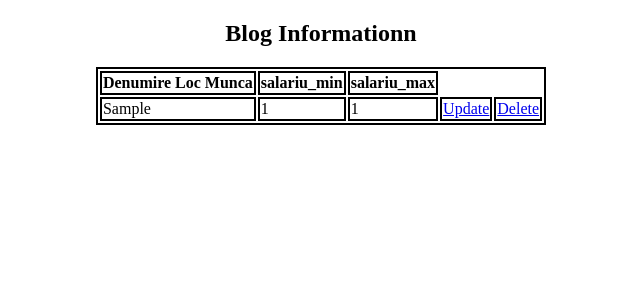
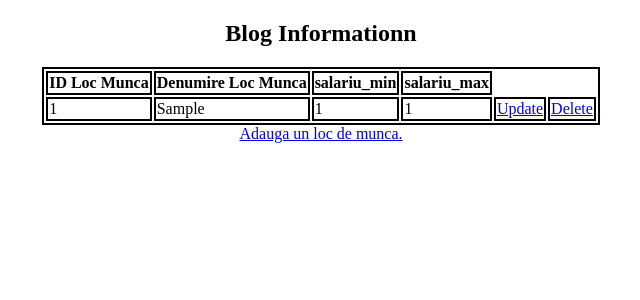
Before and after one commit to Bogdan2435/magazin_piese_auto, a Django app: page /search/locurimunca in a window 1280 px wide. Shown: the top 300 px of the page, without its empty margins (319-959 px from the left). Run offline with Django 4.2, Linux system fonts and the light colour scheme; tables that the repository leaves empty hold one stand-in row (values such as "Sample post").

Commit message:
add ID collumn to search table and add new item button

```diff
--- a/crud app/magpiese/tabele/templates/search_locurimunca.html
+++ b/crud app/magpiese/tabele/templates/search_locurimunca.html
@@ -21,6 +21,7 @@
     <table align="center" style="margin: 0px auto;">
         <thead>
             <tr>
+                <th>ID Loc Munca</th>
                 <th>Denumire Loc Munca</th>
                 <th>salariu_min</th>
                 <th>salariu_max</th>
@@ -31,6 +32,7 @@
         <tbody>
             {% for locMunca in locuriMunca %}
             <tr>
+                <td>{{locMunca.id}}</td>
                 <td>{{locMunca.denumire}}</td>
                 <td>{{locMunca.salariu_min}}</td>
                 <td>{{locMunca.salariu_max}}</td>
@@ -44,6 +46,7 @@
             {% endfor %}
         </tbody>
     </table>
+    <center><a href="{% url 'create_locmunca' %}">Adauga un loc de munca.</a></center>
 </body>
 
 </html>
```
